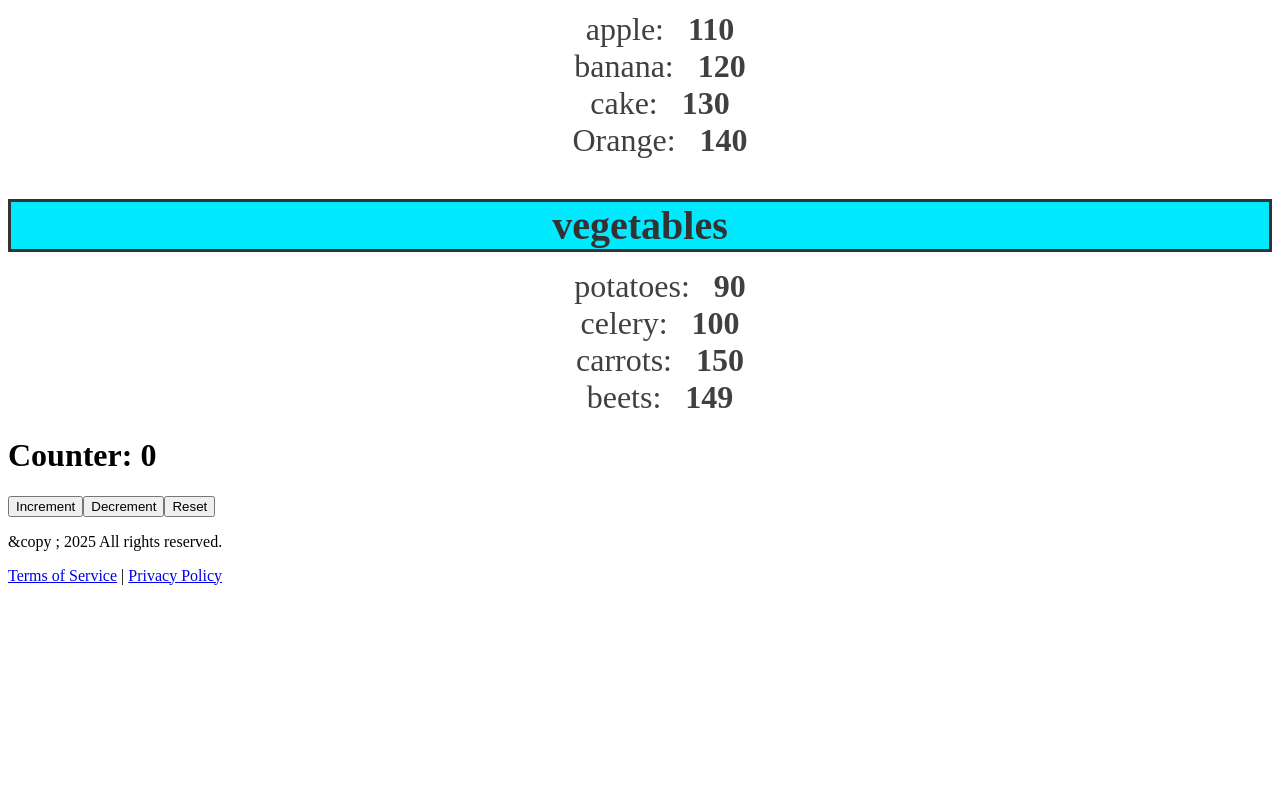
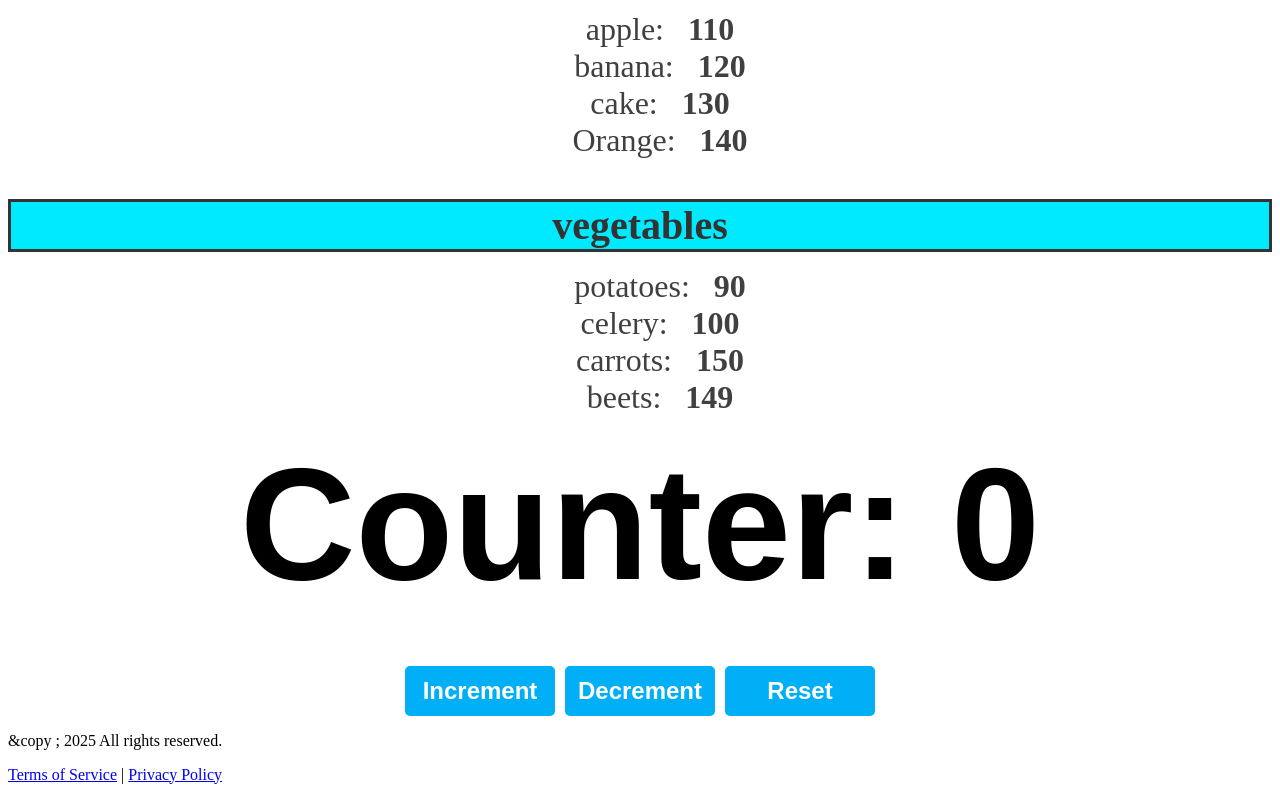
Before and after one commit to Tsigabuwalker/Learning-React-js, a React (Vite) app: page / in a window 1280 px wide. Shown: the part 2420-3220 px from the top of the page. Before the commit the page ends 3021 px from the top, so only its background shows below. Built offline with nearby package versions, Linux system fonts and the light colour scheme.

Commit message:
counter example

```diff
--- a/src/Counter.jsx
+++ b/src/Counter.jsx
@@ -16,11 +16,11 @@ function Counter() {
     };
 
     return (
-        <div>
-            <h1>Counter: {counter}</h1>
-            <button onClick={increment}>Increment</button>
-            <button onClick={decrement}>Decrement</button>
-            <button onClick={reset}>Reset</button>
+        <div className="counter-container">
+            <h1 className="count-display">Counter: {counter}</h1>
+            <button className="counter-button" onClick={increment}>Increment</button>
+            <button className="counter-button" onClick={decrement}>Decrement</button>
+            <button className="counter-button" onClick={reset}>Reset</button>
         </div>
     );
 }
--- a/src/index.css
+++ b/src/index.css
@@ -72,3 +72,29 @@
   cursor:pointer;
 
 }
+.counter-container{
+  text-align:center;
+  font-family: Arial, sans-serif;
+
+}
+.count-display{
+  font-size: 10em;
+  margin-top:0;
+  margin-bottom: 50px;
+
+}
+.counter-button{
+  width:150px;
+  height:50px;
+  font-size:1.5em;
+  font-weight: bold;
+  margin:0px 5px;
+  background-color: hsl(197, 100%, 58%);
+  color:white !important;
+  border:none;
+  border-radius:5px;
+  cursor:pointer;
+  background-color:hsl(197, 100%, 48%);
+
+
+}
```
